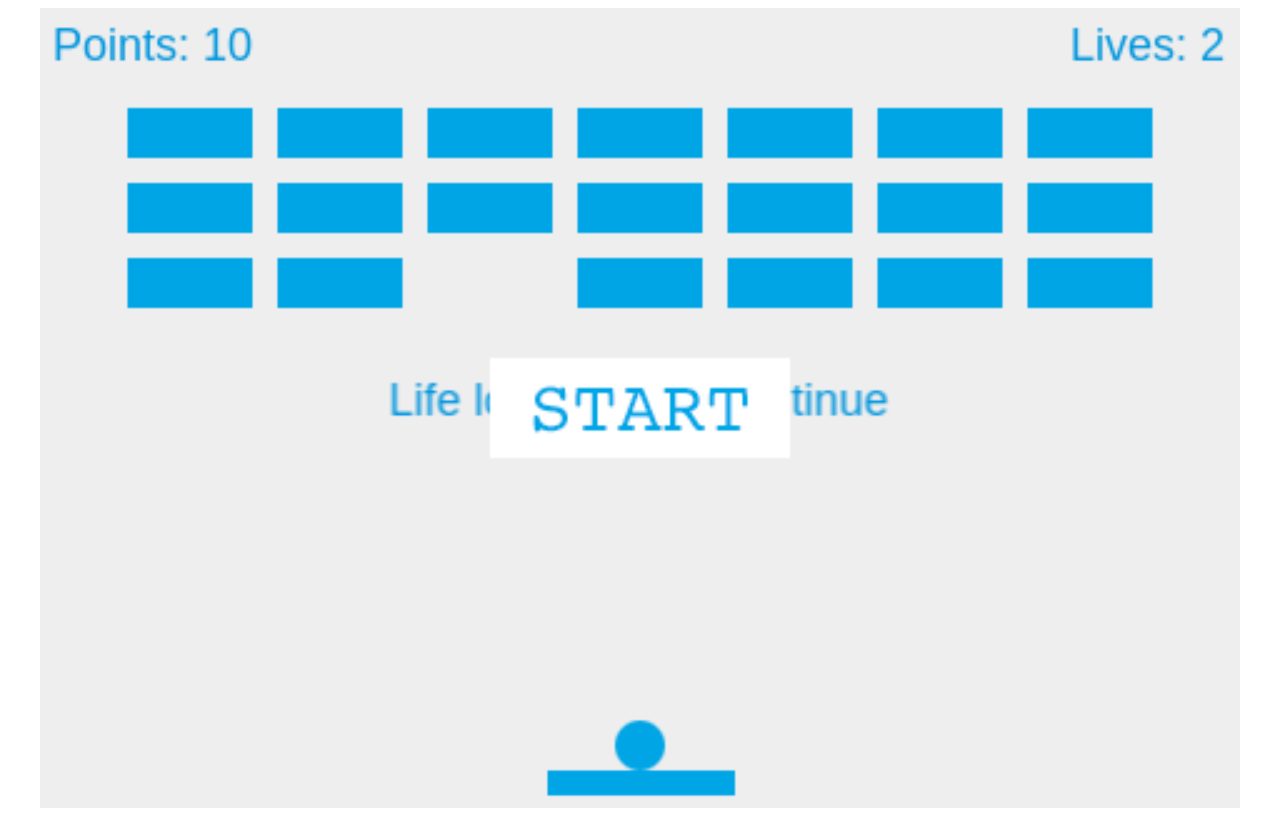
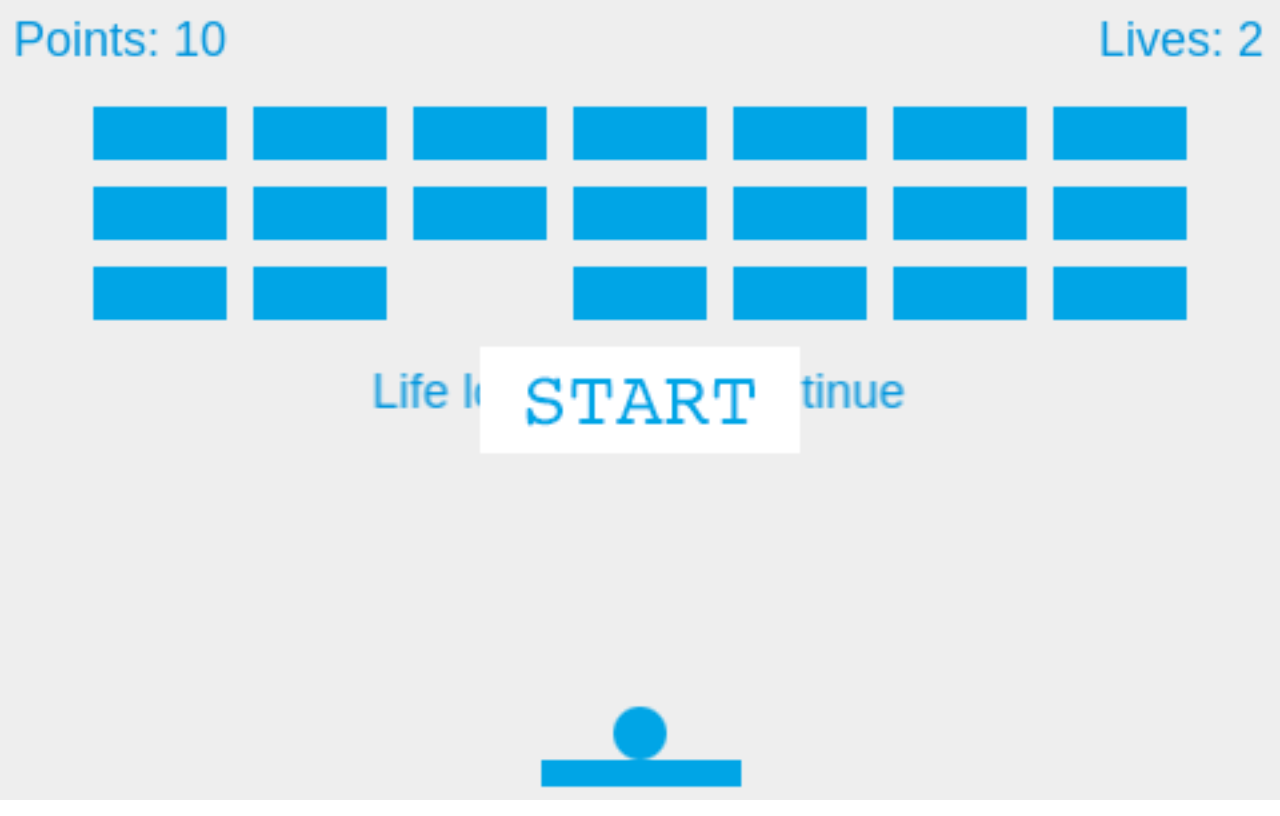
Before and after one commit to Saliou1920/2Dbreakoutgame, a plain HTML site: page index.html in a window 1280 px wide. Drawn offline with Linux system fonts and the light colour scheme.

```diff
--- a/js/app.js
+++ b/js/app.js
@@ -1,4 +1,4 @@
-var game = new Phaser.Game(480, 320, Phaser.CANVAS, null, {
+var game = new Phaser.Game(480, 300, Phaser.CANVAS, null, {
     preload: preload, create: create, update: update
   });
 var ball;
```
Also changed, not shown: index.html (+3 -0 lines), 1 other file.
